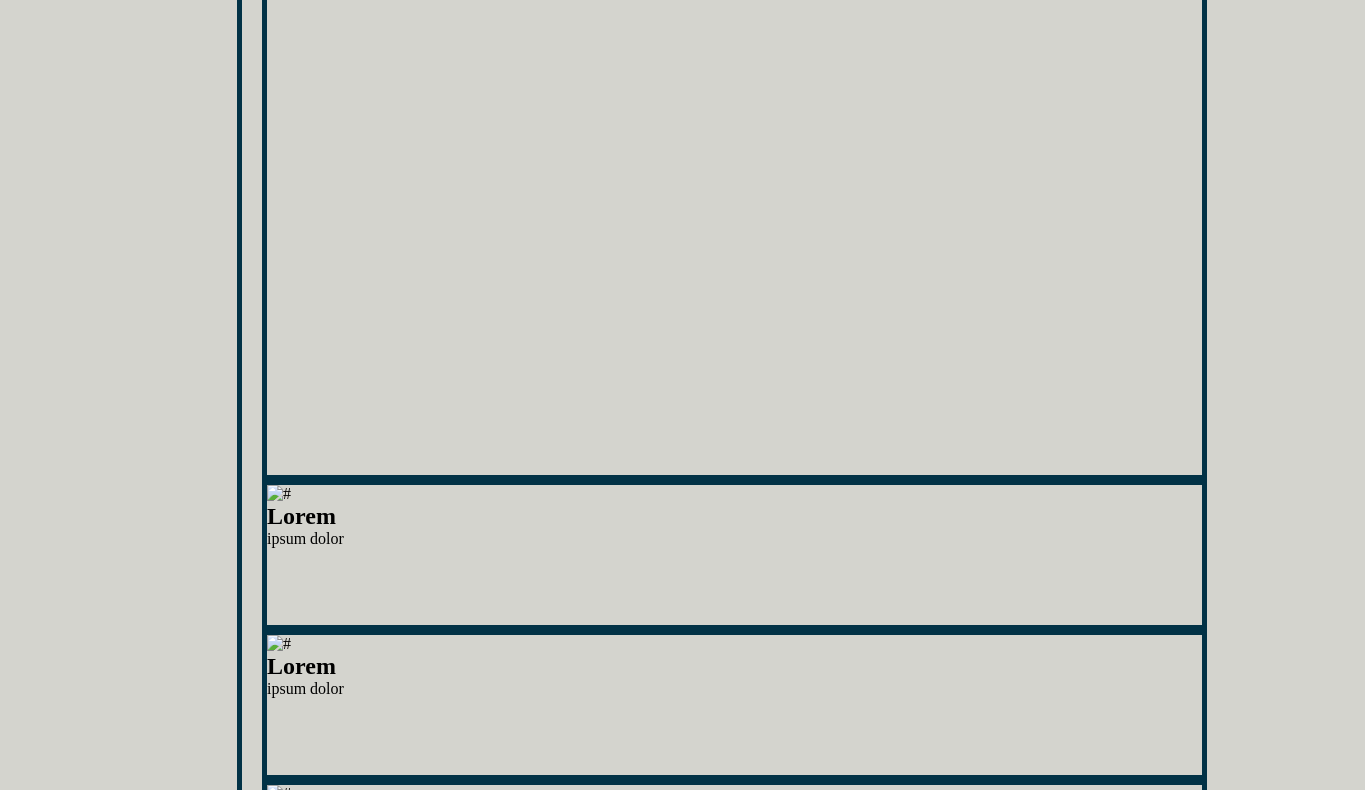
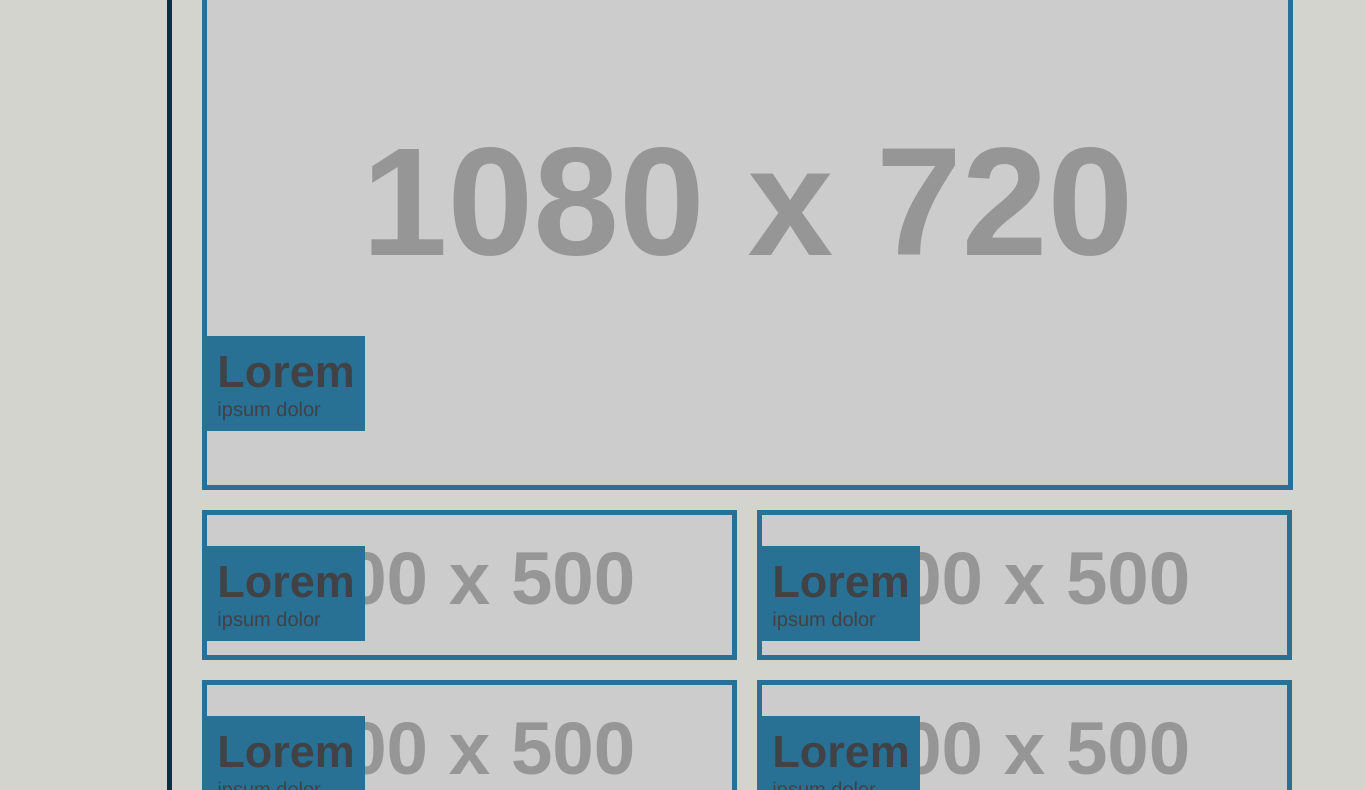
Before and after one commit to Carson133/portfolio-C, a plain HTML site: page index.html in a window 1280 px wide. Shown: the part 741-1531 px from the top of the page, 1365 px wide, since content can reach past the window. Drawn offline with Linux system fonts and the light colour scheme; placeholder pictures from the web are drawn by us.

Commit message:
close to finished with the css, need to fix some flexbox issues

```diff
--- a/assets/css/style.css
+++ b/assets/css/style.css
@@ -15,6 +15,8 @@
 body{
     background-color: var(--light_gray);
 }
+
+/*Start of HEADER section*/
 
 header{
     background-color: var(--blue_gray);
@@ -56,6 +58,8 @@ header nav a:hover{
     transition: 500ms;
 }
 
+/*Start of SUBTITLE section*/
+
 .subtitle{
     display: flex;
     justify-content: center;
@@ -76,7 +80,6 @@ header nav a:hover{
     background-color: var(--light_blue);
     font-family: 'Franklin Gothic Medium', 'Arial Narrow', Arial, sans-serif;
     font-size: 40px;
-
 }
 
 .subtitle img{
@@ -84,6 +87,8 @@ header nav a:hover{
     min-width: 100%;
     min-height: 100%
 }
+
+/*Start of ABOUT section*/
 
 .about{
     display: flex;
@@ -116,6 +121,8 @@ header nav a:hover{
     font-size: 1.1em;
 }
 
+/*Start of WORK section*/
+
 .work{
     display: flex;
     padding: 30px 10px 30px 10px;
@@ -142,17 +149,80 @@ header nav a:hover{
 }
 
 .work .project-cards .big-card-interior{
-    border: 5px solid var(--dark_blue);
+    border: 5px solid var(--light_blue);
     height: 550px;
-    width: 100%;
+    width: 98.3%;
+    margin: 10px;
+    display: flex;
+    justify-content: center;
+    align-items: center;
+    overflow: hidden;
+    position: relative;
+}
+
+.work .project-cards .big-card-interior img{
+    flex-shrink: 0;
+    min-width: 100%;
+    min-height: 100%
+}
+
+.work .project-cards .big-card-interior .card-text{
+    position: absolute;
+    left: 0%;
+    bottom: 10%;
+    color: var(--blue_gray);
+    padding: 10px;
+    background-color: var(--light_blue);
+    font-family: 'Franklin Gothic Medium', 'Arial Narrow', Arial, sans-serif;
+    font-size: 30px;
+}
+
+.work .project-cards .big-card-interior .card-text p{
+    font-size: 20px;
+}
+
+.work .project-cards .card-set1{
+    display: flex;
+}
+
+.work .project-cards .card-set2{
+    display: flex;
 }
 
 .work .project-cards .card-interior{
-    border: 5px solid var(--dark_blue);
+    border: 5px solid var(--light_blue);
     height: 150px;
+    margin: 10px;
+    width: 100%;
+    display: flex;
+    justify-content: center;
+    align-items: center;
+    overflow: hidden;
+    position: relative;
 }
 
-/*Start of contact section*/
+.work .project-cards .card-interior img{
+    flex-shrink: 0;
+    min-width: 100%;
+    min-height: 100%
+}
+
+.work .project-cards .card-interior .card-text{
+    position: absolute;
+    left: 0%;
+    bottom: 10%;
+    color: var(--blue_gray);
+    padding: 10px;
+    background-color: var(--light_blue);
+    font-family: 'Franklin Gothic Medium', 'Arial Narrow', Arial, sans-serif;
+    font-size: 30px;
+}
+
+.work .project-cards .card-interior .card-text p{
+    font-size: 20px;
+}
+
+/*Start of CONTACT section*/
 
 .contact{
     display: flex;
--- a/index.html
+++ b/index.html
@@ -11,9 +11,9 @@
         <h1>Carson Carraher</h1>
         <nav>
             <ul>
-                <a href="#"><li>About Me</li></a>
-                <a href="#"><li>Work</li></a>
-                <a href="#"><li>Contact Me</li></a>
+                <a href="#about-me"><li>About Me</li></a>
+                <a href="#my-work"><li>Work</li></a>
+                <a href="#my-contact"><li>Contact Me</li></a>
                 <a href="#"><li>Resume</li></a>
             </ul>
         </nav>
@@ -23,6 +23,7 @@
             <img src="assets/images/banner.jpg" alt="dark blue city skyline on lighter blue background">
             <h2>This is a subtitle</h2>
         </section>
+        <a name="about-me"></a>
         <section class="about">
             <aside>
                 <h1>About Me</h1>
@@ -34,48 +35,54 @@
                 </p>
             </div>
         </section>
+        <a name="my-work"></a>
         <section class="work">
             <aside>
                 <h1>Work</h1>
             </aside>
             <div class="project-cards">
                 <div class="big-card-interior">
-                    <img src="#" alt="#">
+                    <img src="https://via.placeholder.com/1080x720" alt="#">
+                    <div class="card-text">
+                        <h1>Lorem</h1>
+                        <p>ipsum dolor</p>
+                    </div>
+                </div>
+                <div class="card-set1">
+                    <div class="card-interior">
+                        <img src="https://via.placeholder.com/500x500" alt="#">
                         <div class="card-text">
                             <h1>Lorem</h1>
                             <p>ipsum dolor</p>
                         </div>
                     </div>
                     <div class="card-interior">
-                    <img src="#" alt="#">
+                        <img src="https://via.placeholder.com/500x500" alt="#">
+                        <div class="card-text">
+                            <h1>Lorem</h1>
+                            <p>ipsum dolor</p>
+                        </div>
+                    </div>
+                </div>
+                <div class="card-set2">
+                    <div class="card-interior">
+                        <img src="https://via.placeholder.com/500x500" alt="#">
                         <div class="card-text">
                             <h1>Lorem</h1>
                             <p>ipsum dolor</p>
                         </div>
                     </div>
                     <div class="card-interior">
-                    <img src="#" alt="#">
-                    <div class="card-text">
-                        <h1>Lorem</h1>
-                        <p>ipsum dolor</p>
-                    </div>
-                </div>
-                <div class="card-interior">
-                    <img src="#" alt="#">
-                    <div class="card-text">
-                        <h1>Lorem</h1>
-                        <p>ipsum dolor</p>
-                    </div>
-                </div>
-                <div class="card-interior">
-                    <img src="#" alt="#">
+                        <img src="https://via.placeholder.com/500x500" alt="#">
                         <div class="card-text">
                             <h1>Lorem</h1>
                             <p>ipsum dolor</p>
                         </div>
                     </div>
                 </div>
+            </div>
         </section>
+        <a name="my-contact"></a>
         <section class="contact">
             <aside>
                 <h1>Contact Me</h1>
```
Lines whose indentation alone changed are shown as unchanged.
